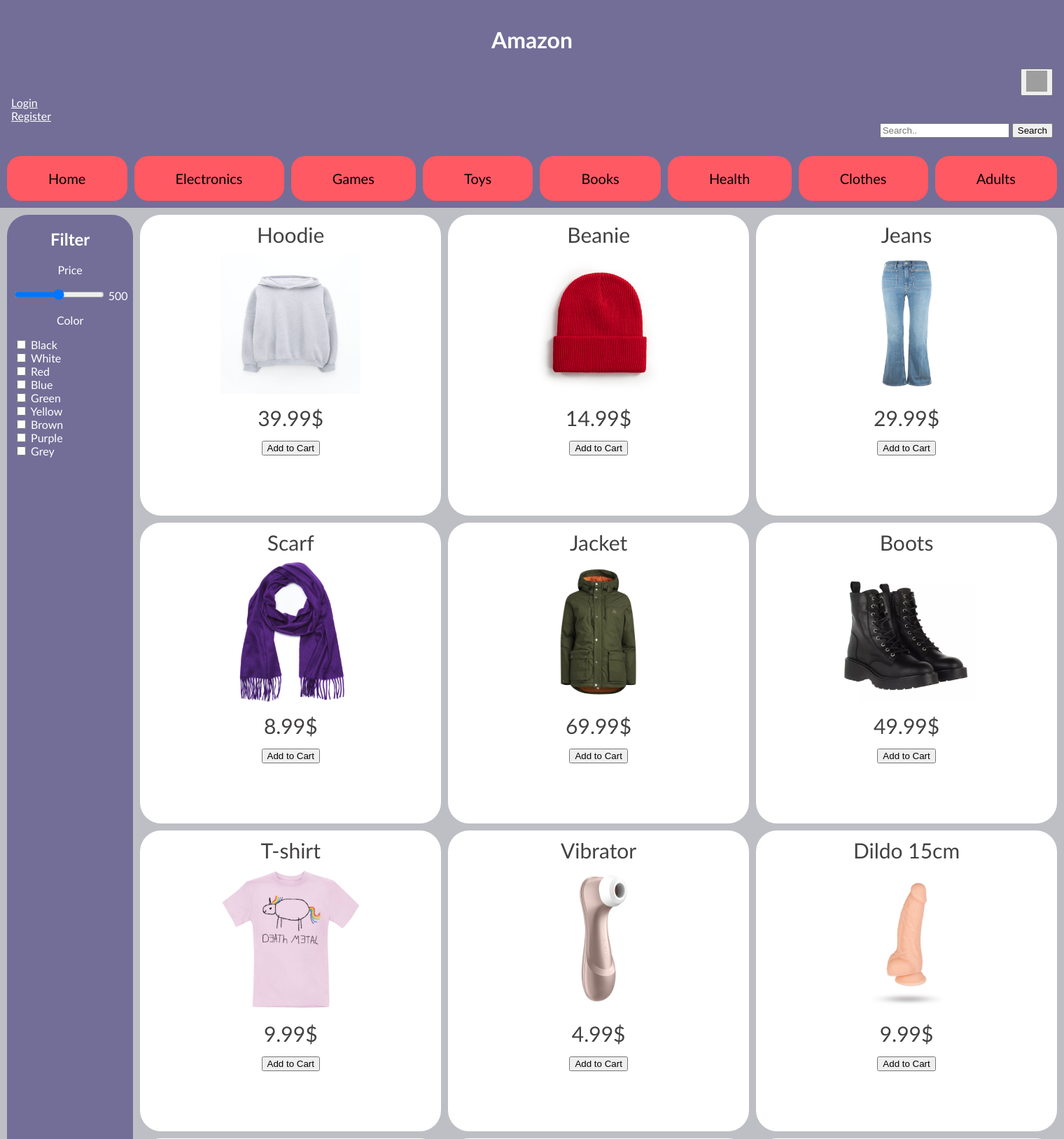
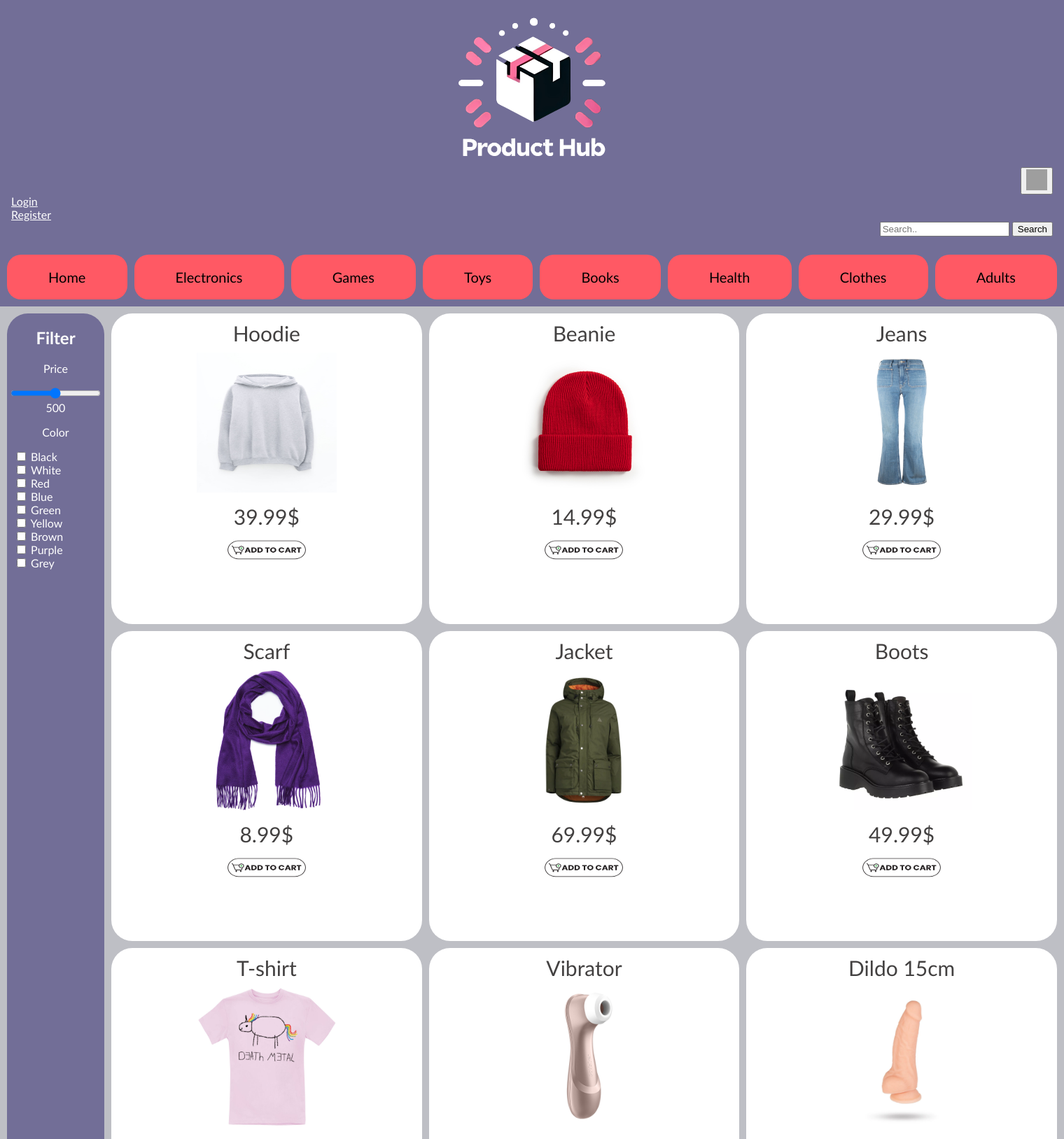
Before and after one commit to DBGY-Nacka/projekt-1-tital00s-kalle, a Flask app: page /products in a window 1520 px wide. Shown: the top 1628 px of the page at 70% size. Run offline with Flask 3, Linux system fonts and the light colour scheme; data comes from the database, SQL or seed files in the repository; grey boxes are pictures that could not be loaded.

Commit message:
Logo etc

```diff
--- a/templates/index.html
+++ b/templates/index.html
@@ -12,7 +12,7 @@
 </head>
 <body>
     <header>
-        <img src="static\icons\good_logo.png.png"  alt="Image not found" style="width: 300px; height: 200px;">
+        <img src="static\icons\good_logo.png.png"  alt="Image not found" style="width: 300px; height: 220px;">
         <script>
             function redirectToCheckout() {
                 window.location.href = '/checkout';
--- a/templates/products.html
+++ b/templates/products.html
@@ -7,7 +7,7 @@
 </head>
 <body>
     <header>
-        <h1>Amazon</h1>
+        <img src="static\icons\good_logo.png.png"  alt="Image not found" style="width: 300px; height: 220px;">
         <script>
             function redirectToCheckout() {
                 window.location.href = '/checkout';
@@ -103,7 +103,17 @@
                 <img src="{{ path[2] }}" alt="Image not found">
                 <div>{{ path[1] }}&#36;</div>
                 <!-- Adjust the onclick event to pass item details -->
-                <button onclick="addToCart('{{ path[0] }}', '{{ path[3] }}', '{{ path[1] }}')" class="add-to-cart-button">Add to Cart</button>
+                <button onclick="addToCart('{{ path[0] }}', '{{ path[3] }}', '{{ path[1] }}')" class="add-to-cart-button">
+                <img src="static\icons\add-to-cart-icon-add-to-card-button-on-transparent-background-free-png.webp"
+                alt="Add to cart" style="width: 120px; height: 60px;">
+                <style>
+                    .add-to-cart-button {
+                        border: none;
+                        background-color: white;
+                    }
+                </style>
+                </button>
+
             </div>
             {% endfor %}
 
```
